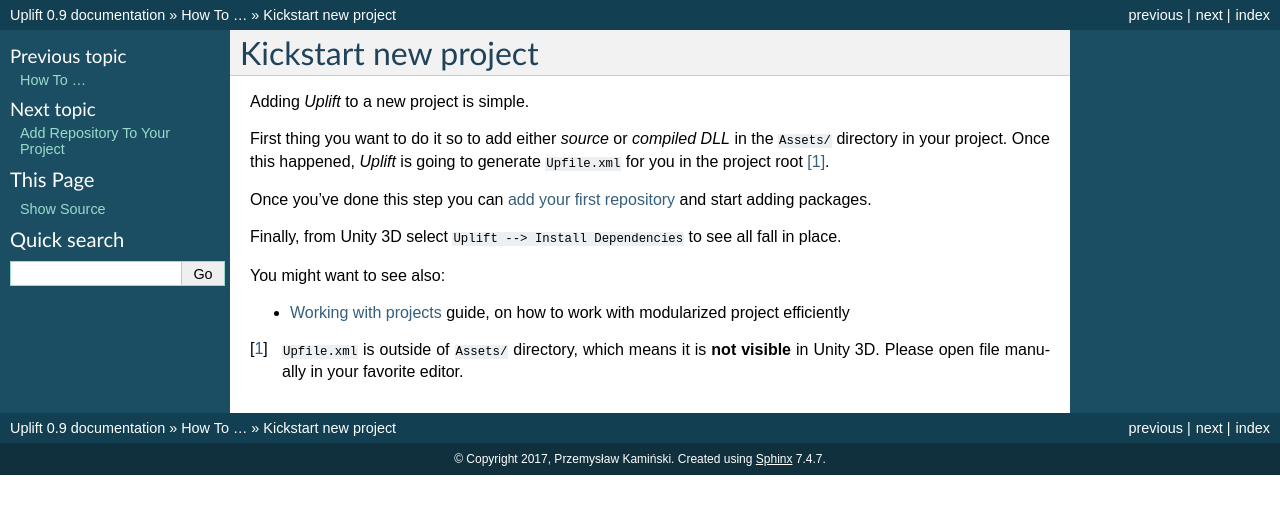
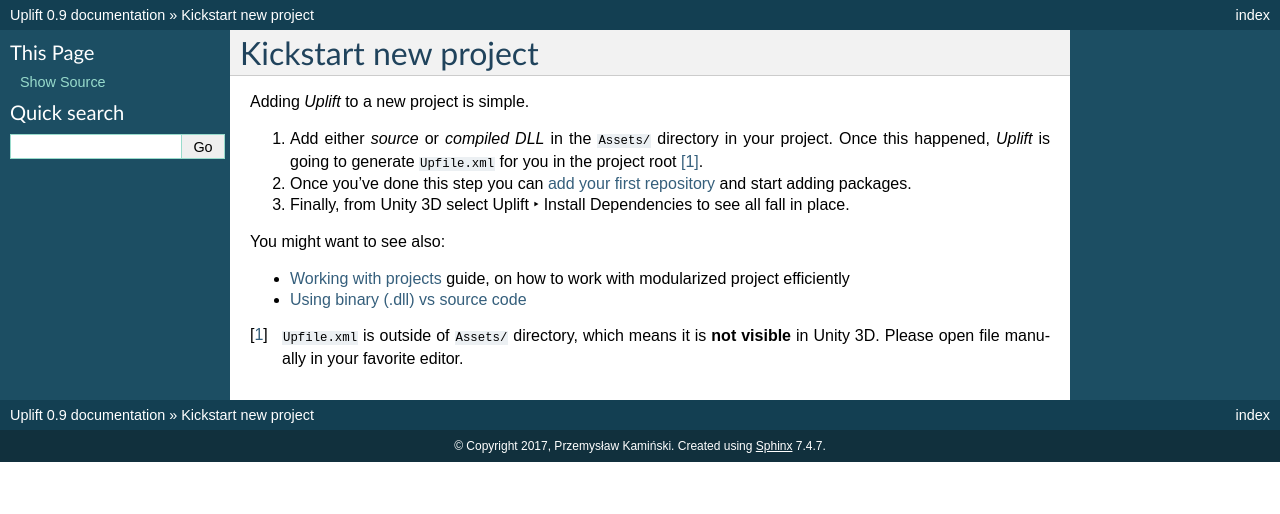
Before and after one commit to DragonBox/uplift-documentation, a Sphinx documentation site: the page built from source/howto/kickstart_project.rst, in a window 1280 px wide. Shown: the top 514 px of the page. Built offline with Sphinx 7.4.7, drawn with Linux system fonts in a browser that asks for light colours; cross-references to code outside the pages are shown as plain code.

Commit message:
Changing structure, so that all howtos show on single page

```diff
--- a/source/howto/add_external_dependency.rst
+++ b/source/howto/add_external_dependency.rst
@@ -1,5 +1,4 @@
-=================================
- Add External Dependency
+Add External Dependency
 =================================
 
 **Note:** This guide assumes that Dependency you want to add to your Project had already been repackaged into Uplift package. If that's not true, you might have to repackage code yourself, see :doc:`repackaging`.
--- a/source/howto/kickstart_project.rst
+++ b/source/howto/kickstart_project.rst
@@ -1,22 +1,22 @@
-=======================
- Kickstart new project
-=======================
+Kickstart new project
+=====================
 
 Adding *Uplift* to a new project is simple.
 
-First thing you want to do it so to add either *source* or *compiled DLL* in the ``Assets/``
-directory in your project.  Once this happened, *Uplift* is going to generate ``Upfile.xml`` for you
-in the project root [#upfile_location]_.
+1. Add either *source* or *compiled DLL* in the ``Assets/``
+   directory in your project.  Once this happened, *Uplift* is going to generate ``Upfile.xml`` for you
+   in the project root [#upfile_location]_.
 
-Once you've done this step you can `add your first repository <add_repository>` and start adding packages.
+2. Once you've done this step you can `add your first repository <add_repository>` and start adding packages.
 
-Finally, from Unity 3D select :menuitem:`Uplift --> Install Dependencies` to see all fall in place.
+3. Finally, from Unity 3D select :menuselection:`Uplift --> Install Dependencies` to see all fall in place.
 
 
 You might want to see also:
 
 - `../recommendations/working_with_modules` guide, on how to work with modularized project
   efficiently
+- `caveats-dllcode`
 
 .. [#upfile_location] ``Upfile.xml`` is outside of ``Assets/`` directory, which means it is **not
                       visible** in Unity 3D. Please open file manually in your favorite editor.
--- a/source/index.rst
+++ b/source/index.rst
@@ -13,6 +13,7 @@
 
    howto/index
    faq
+   other/caveats
 
 
 
```
Also changed, not shown: source/howto/index.rst (+8 -6 lines), source/howto/repackaging.rst (+3 -4 lines).
